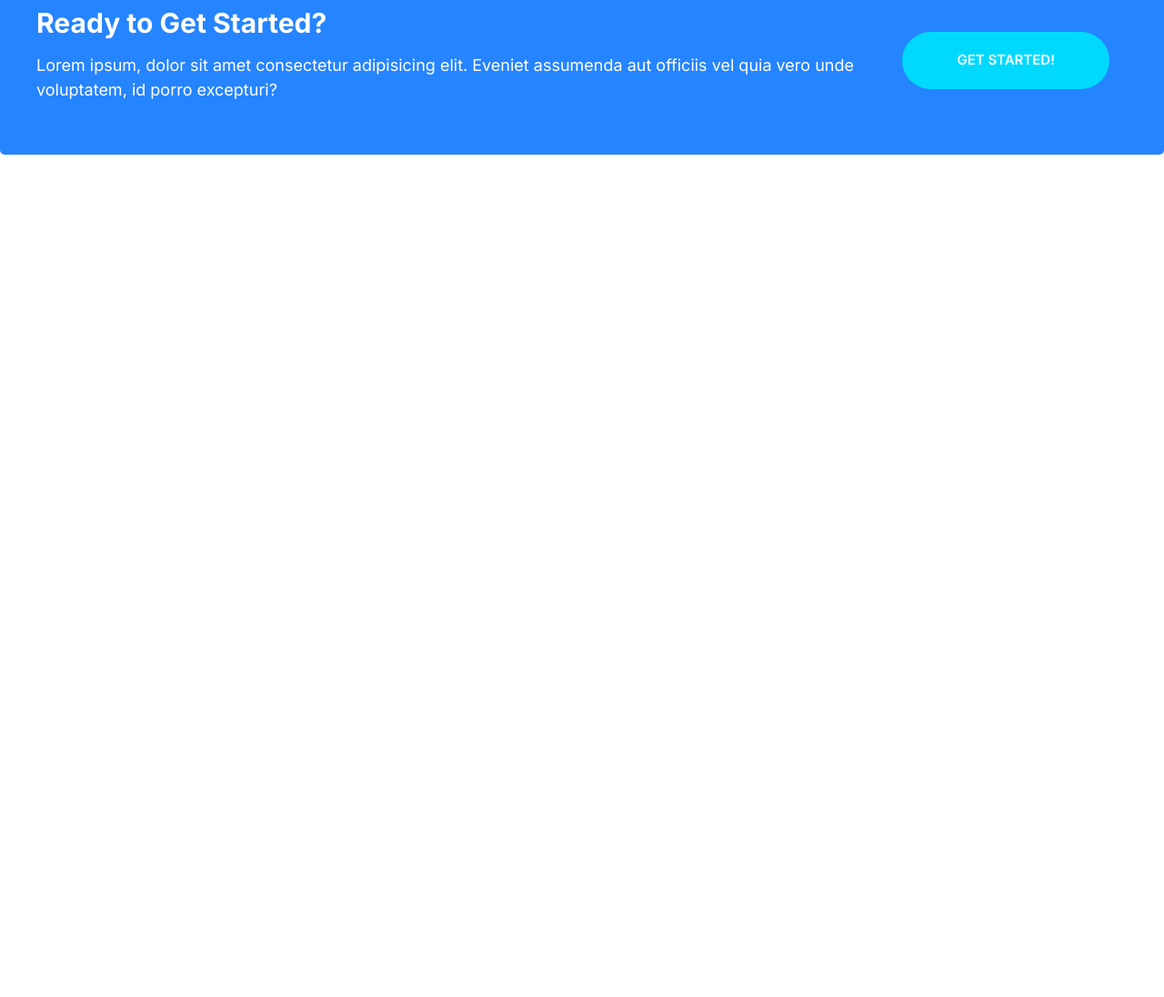
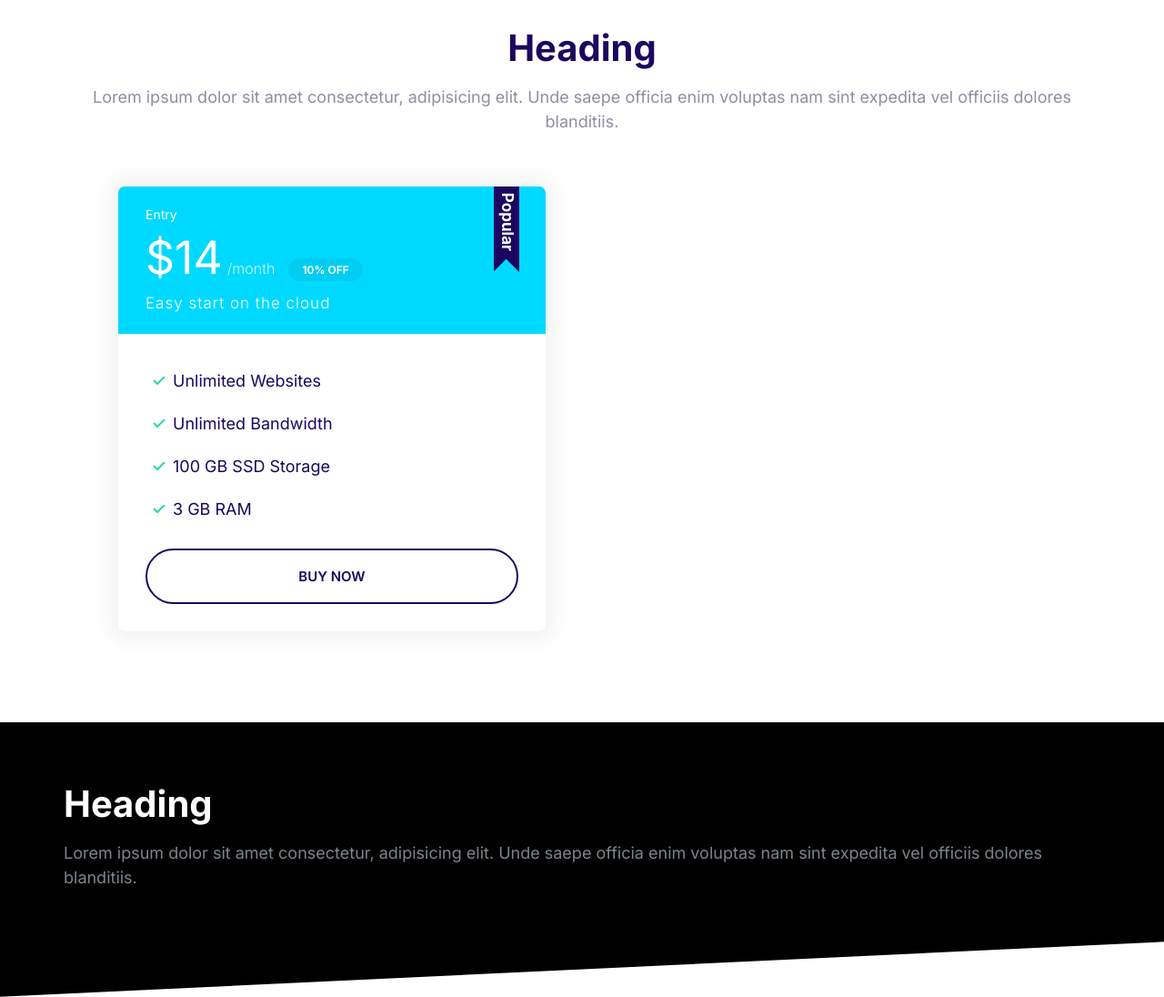
Before and after one commit to HenryLiu96/Front-end-Project, a plain HTML site: page index.html in a window 1280 px wide. Shown: the part 37-1133 px from the top of the page at 91% size. Before the commit the page ends 800 px from the top, so only its background shows below. Drawn offline with Linux system fonts and the light colour scheme.

Commit message:
Build collapsible and block components

```diff
--- a/CSS/styles.css
+++ b/CSS/styles.css
@@ -551,3 +551,74 @@ a {
         margin: 0 2rem;
     }
 }
+
+/* Collapsibles */
+.collapsible__header {
+    display: flex;
+    justify-content: space-between;
+}
+
+.collapsible__heading {
+    margin-top: 0;
+    font-size: 3rem;
+}
+
+.collapsible__chevron {
+    transform: rotate(-90deg);
+    transition: transform 0.3s;
+}
+
+.collapsible__content {
+    max-height: 0;
+    overflow: hidden;
+    opacity: 0;
+    transition: all 0.3s;
+}
+
+.collapsible--expanded .collapsible__content {
+    max-height: 100vh;
+    opacity: 1;
+
+}
+
+.collapsible--expanded .collapsible__chevron {
+    transform: rotate(0);
+}
+
+/* Blocks */
+.block {
+    --padding-vertical: 6rem;
+    padding: var(--padding-vertical) 2rem;
+}
+
+.block__header {
+    text-align: center;
+}
+
+.block__heading {
+    margin-top: 0;
+}
+
+.block--dark {
+    background: #000;
+    color: #7b858b;
+}
+
+.block--dark .block__heading {
+    color: #fff;
+}
+
+.block--skewed-right {
+    padding-bottom: calc(var(--padding-vertical) + 4rem);
+    clip-path: polygon(0% 0%, 100% 0%, 100% 100%, 0% 80%);
+}
+
+.block--skewed-left {
+    padding-bottom: calc(var(--padding-vertical) + 4rem);
+    clip-path: polygon(0% 0%, 100% 0%, 100% 80%, 0% 100%);
+}
+
+.container {
+    max-width: 1140px;
+    margin: 0 auto;
+}
--- a/index.html
+++ b/index.html
@@ -15,18 +15,48 @@
     <link rel="stylesheet" href="css/styles.css" />
   </head>
   <body>
-    <div class="callout callout--primary">
-      <div class="grid grid--1x2">
-        <div class="callout__content">
-          <h2 class="callout__heading">Ready to Get Started?</h2>
-          <p>
-            Lorem ipsum, dolor sit amet consectetur adipisicing elit. Eveniet
-            assumenda aut officiis vel quia vero unde voluptatem, id porro
-            excepturi?
-          </p>
+    <section class="block container">
+      <header class="block__header">
+        <h2 class="block__heading">Heading</h2>
+        <p>
+          Lorem ipsum dolor sit amet consectetur, adipisicing elit. Unde saepe
+          officia enim voluptas nam sint expedita vel officiis dolores
+          blanditiis.
+        </p>
+      </header>
+      <div style="width: 50%; padding: 4rem">
+        <div class="plan plan--polular">
+          <div class="card card--secondary">
+            <header class="card__header">
+              <h3 class="plan__name">Entry</h3>
+              <span class="plan__price">$14</span>
+              <span class="plan__billing-cycle">/month</span>
+              <span class="badge badge--secondary badge--small">10% OFF</span>
+              <span class="plan__description">Easy start on the cloud</span>
+            </header>
+            <div class="card__body">
+              <ul class="list list--tick">
+                <li class="list__item">Unlimited Websites</li>
+                <li class="list__item">Unlimited Bandwidth</li>
+                <li class="list__item">100 GB SSD Storage</li>
+                <li class="list__item">3 GB RAM</li>
+              </ul>
+              <button class="btn btn--outline btn--block">Buy Now</button>
+            </div>
+          </div>
         </div>
-        <a href="#" class="btn btn--secondary btn--stretched">Get Started!</a>
       </div>
-    </div>
+    </section>
+    <section class="block block--dark block--skewed-left">
+      <div class="container">
+        <h2 class="block__heading">Heading</h2>
+        <p>
+          Lorem ipsum dolor sit amet consectetur, adipisicing elit. Unde saepe
+          officia enim voluptas nam sint expedita vel officiis dolores
+          blanditiis.
+        </p>
+      </div>
+    </section>
+    <script src="js/main.js"></script>
   </body>
 </html>
--- /dev/null
+++ b/js/main.js
@@ -0,0 +1,6 @@
+const collapsibles = document.querySelectorAll(".collapsible");
+collapsibles.forEach((item) =>
+  item.addEventListener("click", function () {
+    this.classList.toggle("collapsible--expanded");
+  })
+);
```
Also changed, not shown: components/block.html (added, +40 -0 lines), components/collapsible.html (added, +13 -0 lines).
